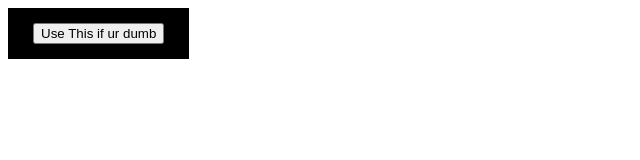
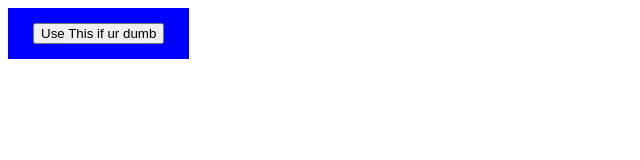
Before and after one commit to ShadowySea/Hmm-Coding, a plain HTML site: page index.html in a window 1280 px wide. Shown: the whole page, without its empty margins (0-640 px from the left). Drawn offline with Linux system fonts and the light colour scheme.

Commit message:
Update index.html

```diff
--- a/index.html
+++ b/index.html
@@ -3,9 +3,9 @@
 
 a:link, a:visited {
 
-  background-color: black;
+  background-color: blue;
 
-  color: blue;
+  color: black;
 
   padding: 15px 25px;
 
```
